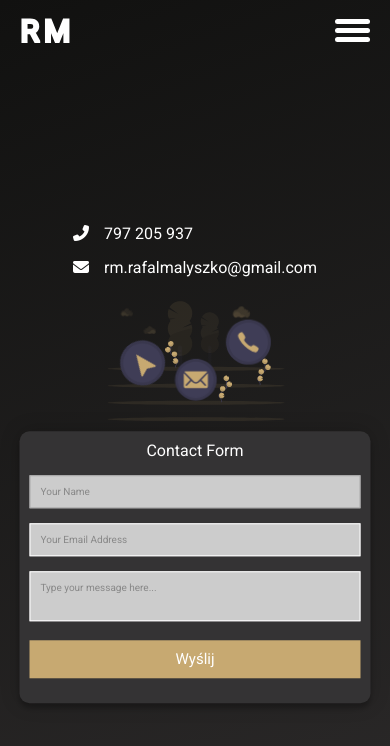
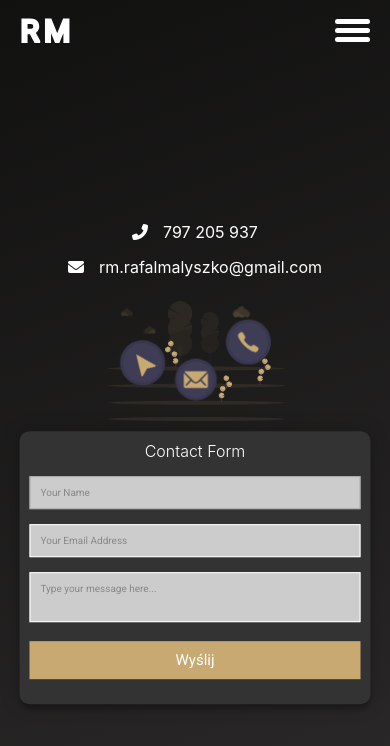
Before and after one commit to rafalm1/Portfoliov2, a React (Create React App) app: page /contact in a window 390 px wide. Shown: the top 746 px of the page. Built offline with nearby package versions, Linux system fonts and the light colour scheme.

Commit message:
responsive test

```diff
--- a/src/App.js
+++ b/src/App.js
@@ -27,8 +27,7 @@ function App() {
   const onEnter = (node) => {
     if (
       node.children[0].className === 'Skills' ||
-      node.children[0].className === 'Projects' ||
-      node.children[0].className === 'Contact'
+      node.children[0].className === 'Projects'
     ) {
       tl.to(node.children[0].firstElementChild, 0.5, { opacity: '0' })
         .fromTo(
--- a/src/components/Contact/Contact.js
+++ b/src/components/Contact/Contact.js
@@ -8,8 +8,6 @@ import { useTranslation } from 'react-i18next';
 import emailjs from 'emailjs-com';
 
 const Contact = () => {
-
-  // document.getElementsByTagName('body')[0].style.overflow = 'auto';
 
  const toggleToastSuccess = () => {
   const toastSuccess = document.getElementById('toastSuccess');
--- a/src/components/Contact/Contact.scss
+++ b/src/components/Contact/Contact.scss
@@ -6,10 +6,10 @@
   overflow: hidden;
 
   .contactContainer {
-    padding: 50px 0 50px 0;
-    width: 90%;
-    margin: 0 auto;
-    font-family: 'Roboto', sans-serif;
+    // padding: 50px 0 50px 0;
+    // width: 90%;
+    // margin: 0 auto;
+    // font-family: 'Roboto', sans-serif;
 
     .waveBox {
       // border: 2px solid white;
@@ -185,12 +185,21 @@
 
         .rightContent {
           .info {
+            display: flex;
+            flex-direction: column;
+            align-items: center;
+
             .info-row {
               font-size: 16px;
+
+              &:first-child {
+                text-align: center;
+              }
             }
           }
 
           svg {
+            // display: none;
           }
         }
       }
```
